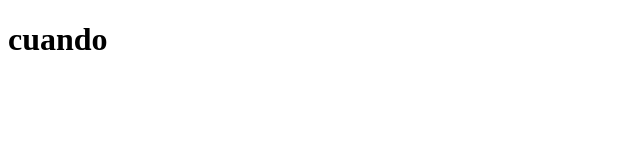
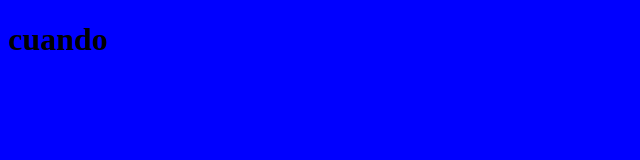
Before and after one commit to Jorgepr01/aprender-git, a plain HTML site: page index.html in a window 1280 px wide. Shown: the whole page, without its empty margins (0-640 px from the left). Drawn offline with Linux system fonts and the light colour scheme.

Commit message:
resurecion del codigo01

```diff
--- a/css/estilo.css
+++ b/css/estilo.css
@@ -0,0 +1,4 @@
+body{
+    background:blue ;
+
+}
--- a/index.html
+++ b/index.html
@@ -5,6 +5,7 @@
     <meta http-equiv="X-UA-Compatible" content="IE=edge">
     <meta name="viewport" content="width=device-width, initial-scale=1.0">
     <title>Document</title>
+    <link rel="stylesheet" href="css/estilo.css" type="text/css">
 </head>
 <body>
     <h1>cuando</h1>
```
